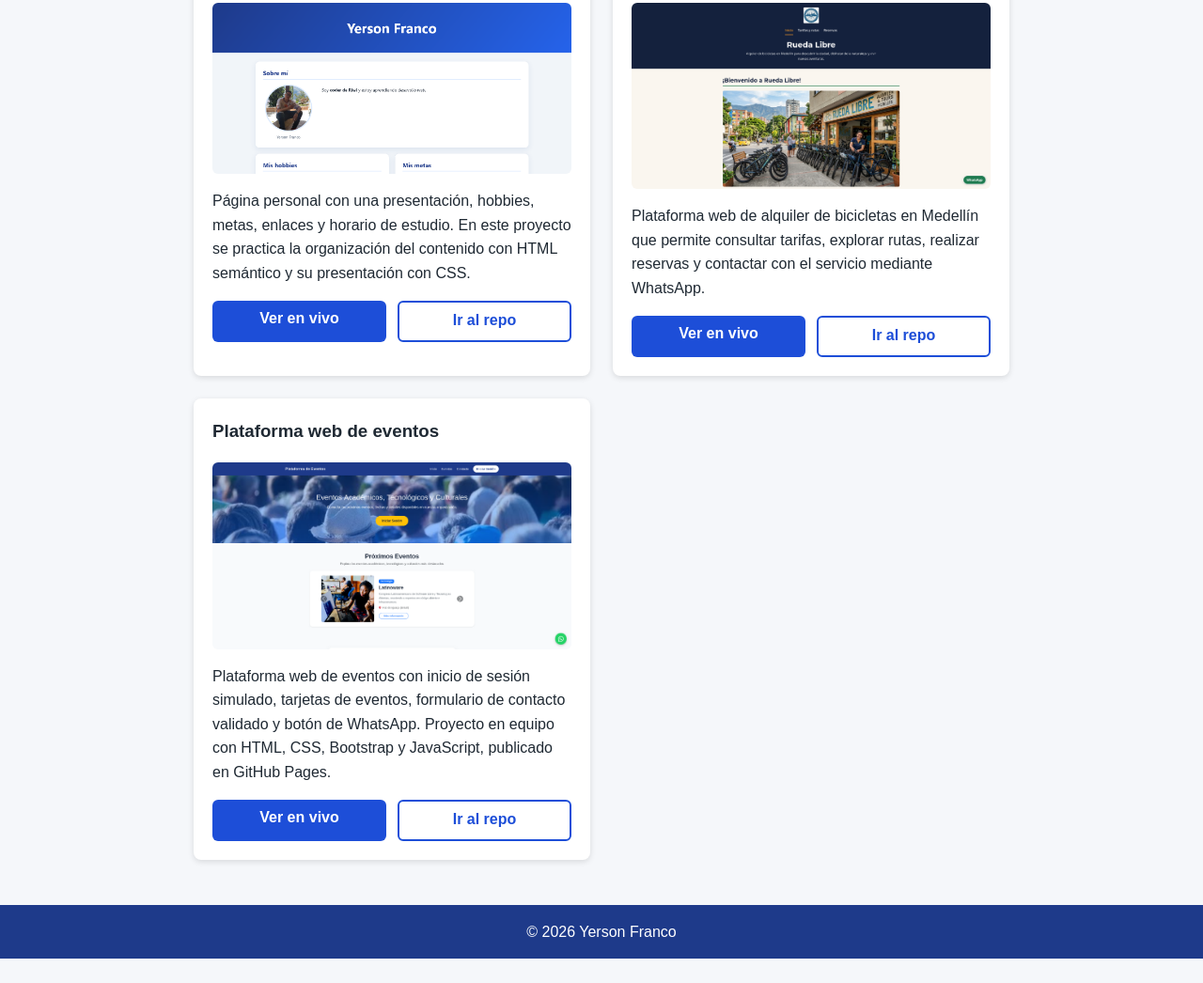
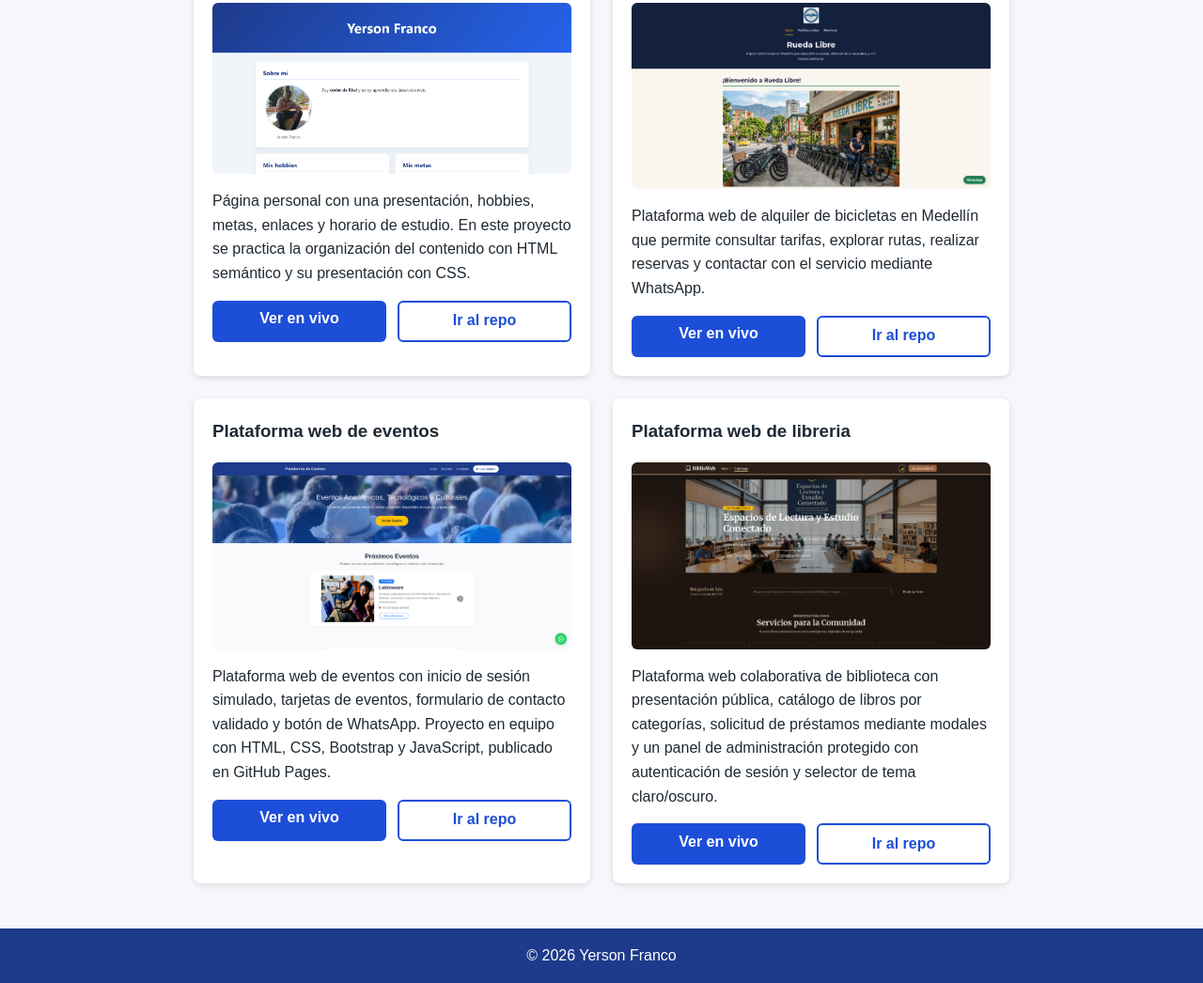
Before and after one commit to YersonFranco/Portafolio-web, a plain HTML site: page index.html in a window 1280 px wide. Shown: the part 2038-3084 px from the top of the page at 94% size. Before the commit the page ends 3058 px from the top, so only its background shows below. Drawn offline with Linux system fonts and the light colour scheme.

Commit message:
feat: se agrega proyecto de libreria

```diff
--- a/index.html
+++ b/index.html
@@ -142,14 +142,27 @@
 
       <article>
         <h3>Plataforma web de eventos</h3>
-        <img src="img/eventos.png" alt="Captura proyecto rueda libre, una pagina de alquiler de bicicletas en Medellín"
-          width="600">
+        <img src="img/eventos.png" alt="Captura proyecto de platafora de eventos" width="600">
         <p>Plataforma web de eventos con inicio de sesión simulado, tarjetas de eventos, formulario de contacto validado
           y botón de WhatsApp. Proyecto en equipo con HTML, CSS, Bootstrap y JavaScript, publicado en GitHub Pages.</p>
         <div class="acciones-proyecto">
           <a class="boton" href="https://carolinnadev.github.io/trabajo_grupal/index.html" target="_blank"
             rel="noopener noreferrer">Ver en vivo</a>
           <a class="boton boton-secundario" href="https://github.com/carolinnadev/trabajo_grupal" target="_blank"
+            rel="noopener noreferrer">Ir al repo</a>
+        </div>
+      </article>
+
+      <article>
+        <h3>Plataforma web de libreria</h3>
+        <img src="img/libreria.png" alt="Captura proyecto libreria" width="600">
+        <p>Plataforma web colaborativa de biblioteca con presentación pública, catálogo de libros por categorías,
+          solicitud de préstamos mediante modales y un panel de administración protegido con autenticación de sesión y
+          selector de tema claro/oscuro.</p>
+        <div class="acciones-proyecto">
+          <a class="boton" href="https://c8-orion.github.io/libreria_bootstrap/" target="_blank"
+            rel="noopener noreferrer">Ver en vivo</a>
+          <a class="boton boton-secundario" href="https://github.com/C8-Orion/libreria_bootstrap" target="_blank"
             rel="noopener noreferrer">Ir al repo</a>
         </div>
       </article>
```
Also changed, not shown: img/libreria.png (added).
